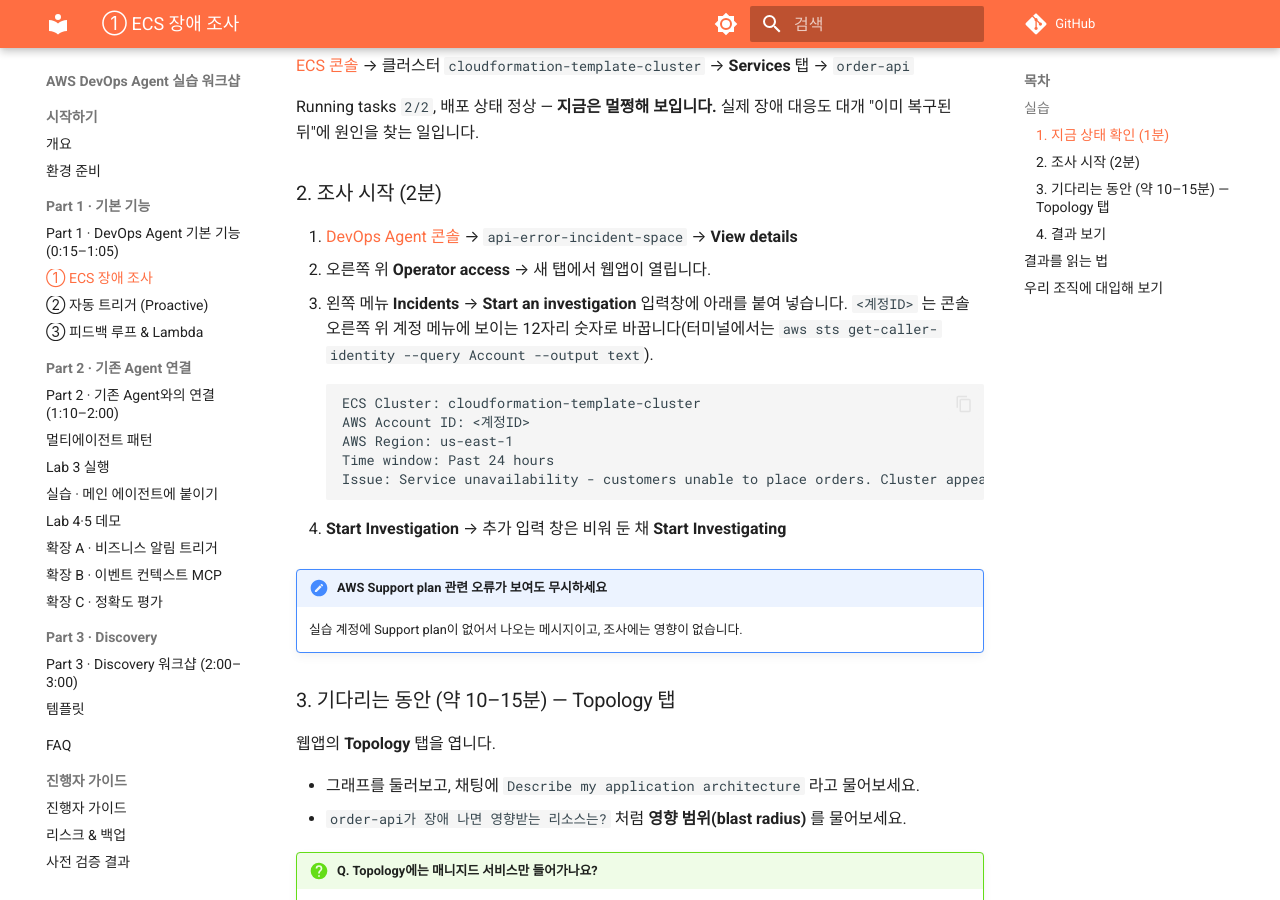
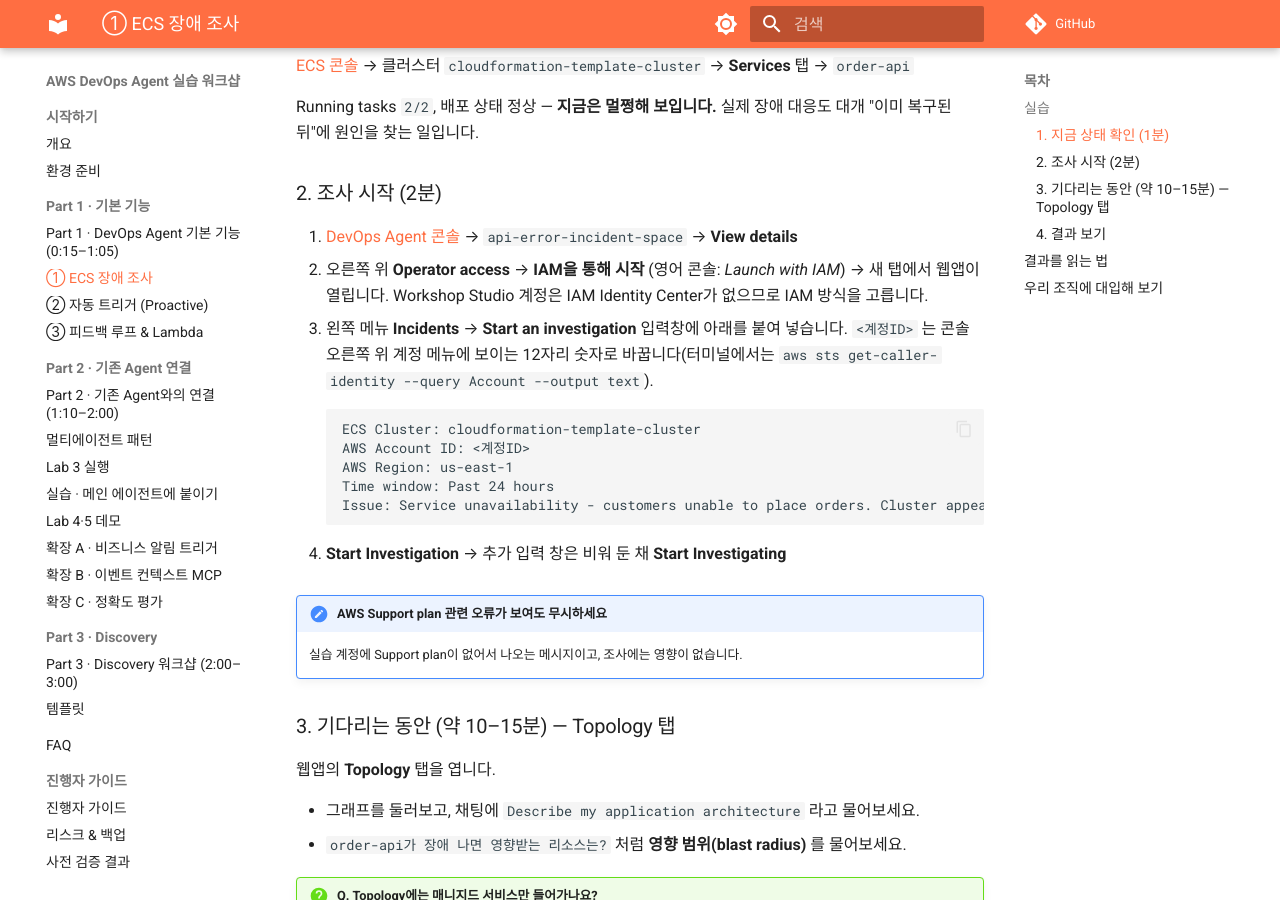
Before and after one commit to hsr87/devops-agent-workshop-kr, an MkDocs documentation site: the page built from docs/part1/ecs.md, in a window 1280 px wide and 900 px high, scrolled down 315 px. Built offline with MkDocs 1.6.1 and Material for MkDocs 9.7.7, drawn with Linux system fonts in a browser that asks for light colours; comment, search, counter and statistics services are not loaded.

Commit message:
ECS lab: name the 'Launch with IAM' option for Operator access
Co-Authored-By: Claude Opus 5.5 <noreply@anthropic.com>

````diff
--- a/docs/part1/ecs.md
+++ b/docs/part1/ecs.md
@@ -13,7 +13,7 @@ Running tasks `2/2`, 배포 상태 정상 — **지금은 멀쩡해 보입니다
 ### 2. 조사 시작 (2분)
 
 1. [DevOps Agent 콘솔](https://console.aws.amazon.com/aidevops/home?region=us-east-1) → `api-error-incident-space` → **View details**
-2. 오른쪽 위 **Operator access** → 새 탭에서 웹앱이 열립니다.
+2. 오른쪽 위 **Operator access** → **IAM을 통해 시작** (영어 콘솔: *Launch with IAM*) → 새 탭에서 웹앱이 열립니다. Workshop Studio 계정은 IAM Identity Center가 없으므로 IAM 방식을 고릅니다.
 3. 왼쪽 메뉴 **Incidents** → **Start an investigation** 입력창에 아래를 붙여 넣습니다. `<계정ID>` 는 콘솔 오른쪽 위 계정 메뉴에 보이는 12자리 숫자로 바꿉니다(터미널에서는 `aws sts get-caller-identity --query Account --output text`).
 
     ```text
````
